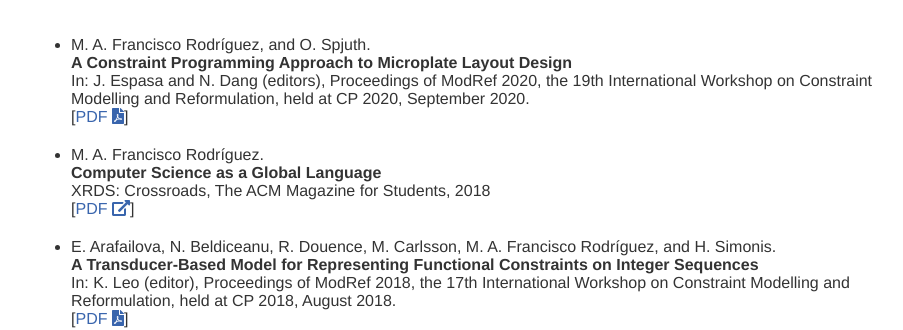
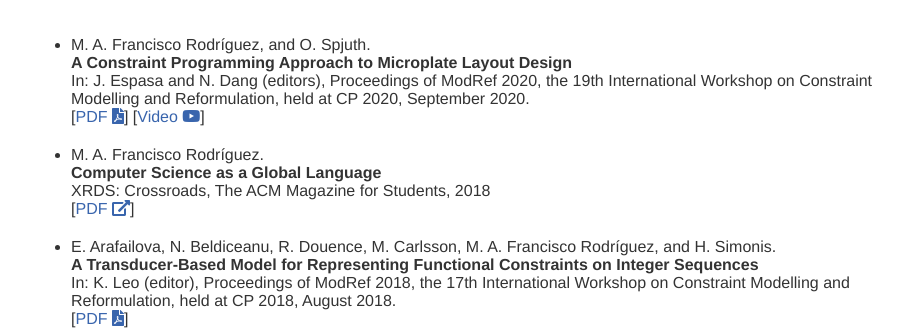
Before and after one commit to andreina-francisco/andreina-francisco.github.io, a Jekyll site: the page built from cv/index.html, in a window 1280 px wide and 900 px high. Shown: the part 161-491 px from the top of the window, without its empty margins (161-1064 px from the left). Built offline with Jekyll 4.4.1, drawn with Linux system fonts in a browser that asks for light colours; nearby versions of some CDN libraries; a style sheet for code colours, icons or effects is not loaded.

Commit message:
Link to ModRef2020 video

```diff
--- a/cv/index.html
+++ b/cv/index.html
@@ -18,7 +18,7 @@ title: Mar&iacute;a Andre&iacute;na Francisco Rodr&iacute;guez
     the 19th International Workshop on Constraint Modelling and Reformulation, held at CP 2020, September 2020.
     </span><br />
     [<a class="text" href="https://modref.github.io/papers/ModRef2020_A%20Constraint%20Programming%20Approach%20to%20Microplate%20Layout%20Design.pdf">PDF <i class="fas fa-file-pdf"></i></a>]
-    <!--[<a class="text" href="http://arxiv.org/abs/1609.08925">PDF <i class="ai ai-arxiv"></i></a>]-->
+    [<a class="text" href="https://www.youtube.com/watch?v=naddH2TQIjE&ab_channel=CP2020">Video <i class="fab fa-youtube"></i></a>]
     </li>
 
     <li class="pub @">
```
